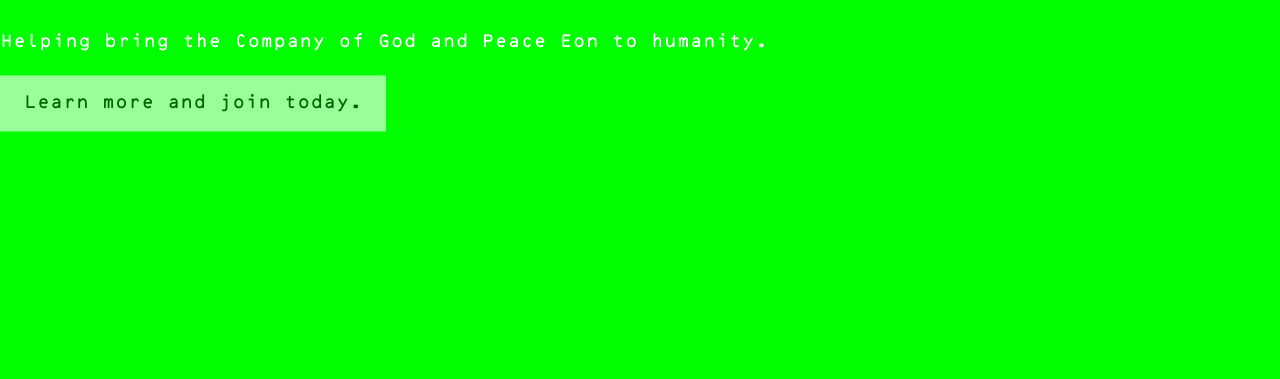
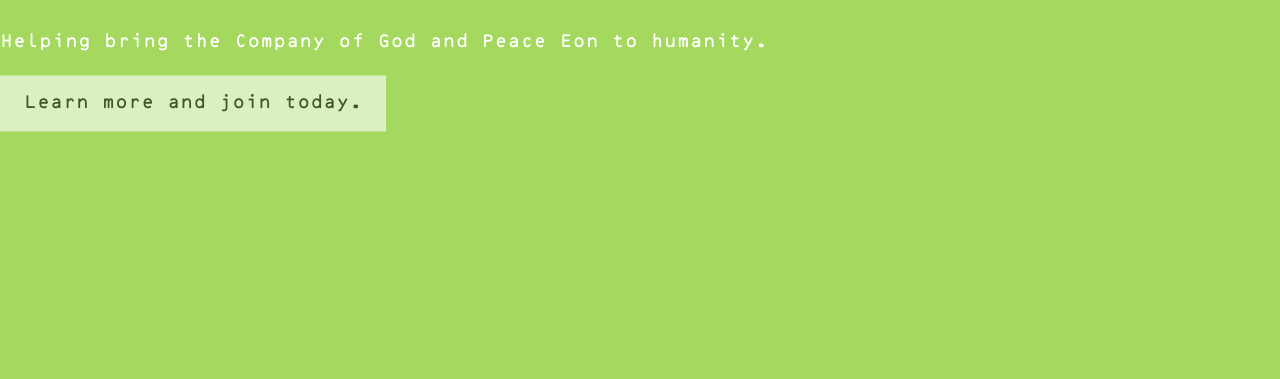
Before and after one commit to elspru/greenjesus, a plain HTML site: page index.html in a window 1280 px wide. Shown: the part 386-765 px from the top of the page. Drawn offline with nearby package versions, Linux system fonts and the light colour scheme.

Commit message:
updated background color

```diff
--- a/index.html
+++ b/index.html
@@ -24,7 +24,7 @@ body,h1,h2,h3,h4,h5,h6 {font-family: OCRB, sans-serif}
 body, html {
     height: 100%;
     line-height: 1.8;
-    background-color: lime;
+    background-color: hsl(86,61%,61%);
 }
 /* Full height image header */
 .bgimg-1 {
```
